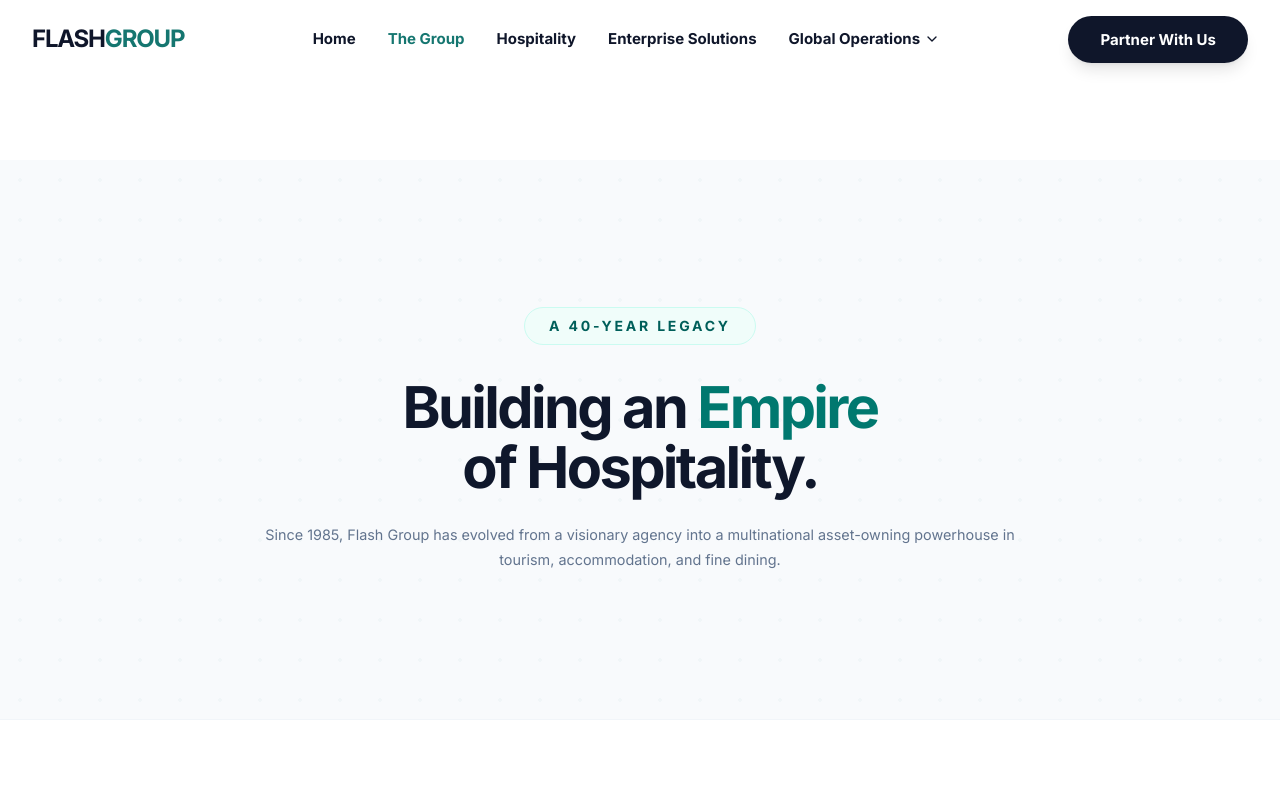
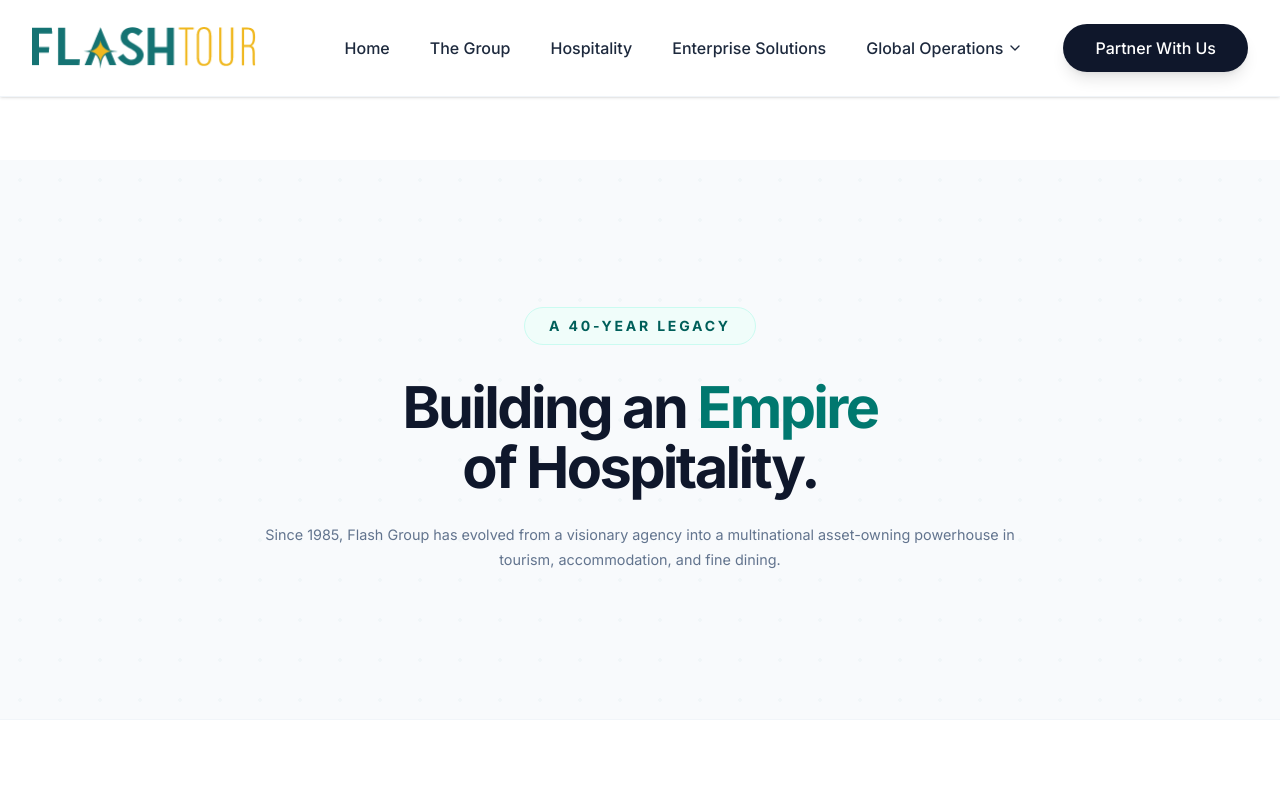
Before and after one commit to abanoubhanna-source/Flash-Tour-website, a Next.js app: page /about in a window 1280 px wide. Shown: the top 800 px of the page. Built offline with nearby package versions, Linux system fonts and the light colour scheme.

Commit message:
Fix services page with robust fallback data

```diff
--- a/src/components/Navbar.tsx
+++ b/src/components/Navbar.tsx
@@ -1,187 +1,59 @@
-// src/components/Navbar.tsx  (أو Header.tsx حسب اسم الملف عندك)
+// src/components/Navbar.tsx
 'use client';
 
-import { useState, useEffect } from 'react';
+import { useState } from 'react';
+import { motion, AnimatePresence } from 'framer-motion';
+import { Menu, X, ChevronDown } from 'lucide-react';
+import Image from 'next/image';
 import Link from 'next/link';
-import { usePathname } from 'next/navigation';
-import { Menu, X, ChevronDown } from 'lucide-react';
-import { motion, AnimatePresence } from 'framer-motion';
 
-export default function Navbar() {
-  const [isScrolled, setIsScrolled] = useState(false);
-  const [isMobileMenuOpen, setIsMobileMenuOpen] = useState(false);
-  const [isMobileDropdownOpen, setIsMobileDropdownOpen] = useState(false);
-  const pathname = usePathname();
-
-  // تأثير تغيير لون الناف بار مع السكرول
-  useEffect(() => {
-    const handleScroll = () => {
-      setIsScrolled(window.scrollY > 50);
-    };
-    window.addEventListener('scroll', handleScroll);
-    return () => window.removeEventListener('scroll', handleScroll);
-  }, []);
-
-  // الروابط الأساسية
-  const mainLinks = [
-    { name: 'Home', href: '/' },
-    { name: 'The Group', href: '/about' },
-    { name: 'Hospitality', href: '/hospitality' },
-    { name: 'Enterprise Solutions', href: '/services' },
-  ];
-
-  // روابط القائمة المنسدلة للعمليات العالمية
-  const globalOperationsLinks = [
+// تم تحديث المسميات والروابط لتوجيه المستخدم للصفحات الفرعية الصحيحة
+const operations = [
   { name: 'Egypt', href: '/destinations/egypt' },
   { name: 'United Arab Emirates', href: '/destinations/uae' },
   { name: 'Zanzibar', href: '/destinations/zanzibar' },
   { name: 'Italy', href: '/destinations/italy' },
-    { name: 'Morocco', href: '/destinations/morocco' }, // لو ضفت صفحة المغرب لاحقاً
+  { name: 'Morocco', href: '/destinations/morocco' },
 ];
 
+export default function Navbar() {
+  const [isMobileMenuOpen, setIsMobileMenuOpen] = useState(false);
+  const [isOperationsHovered, setIsOperationsHovered] = useState(false);
+
   return (
-    <header
-      className={`fixed top-0 left-0 right-0 z-50 transition-all duration-300 border-b ${
-        isScrolled
-          ? 'bg-white/90 backdrop-blur-md border-slate-200 py-3 shadow-sm'
-          : 'bg-[#eef2f3] md:bg-transparent border-transparent py-5'
-      }`}
-    >
-      <div className="max-w-[1400px] mx-auto px-6 lg:px-8 flex items-center justify-between">
+    <nav className="fixed top-0 left-0 w-full z-50 bg-white/80 backdrop-blur-xl border-b border-slate-100 shadow-sm">
+      <div className="max-w-[1400px] mx-auto px-6 lg:px-8">
+        <div className="flex justify-between items-center h-24">
 
-        {/* Logo */}
-        <Link href="/" className="relative z-50 flex items-center gap-2">
-          <span className={`text-2xl font-black font-en tracking-tighter ${isScrolled ? 'text-[#0F162A]' : 'text-[#0F162A]'}`}>
-            FLASH<span className="text-[#157670]">GROUP</span>
-          </span>
+          <Link href="/" className="flex-shrink-0 relative w-56 h-14 cursor-pointer">
+            <Image src="/images/logo.png" alt="Flash Group" fill className="object-contain object-left" priority />
           </Link>
 
-        {/* Desktop Navigation */}
-        <nav className="hidden lg:flex items-center gap-8">
-          {mainLinks.map((link) => (
-            <Link
-              key={link.name}
-              href={link.href}
-              className={`text-[15px] font-bold font-en transition-colors hover:text-[#157670] ${
-                pathname === link.href ? 'text-[#157670]' : 'text-[#0F162A]'
-              }`}
+          <div className="hidden md:flex items-center space-x-10">
+            <Link href="/" className="font-en text-slate-800 hover:text-teal-700 transition-colors font-medium">Home</Link>
+            <Link href="/about" className="font-en text-slate-800 hover:text-teal-700 transition-colors font-medium">The Group</Link>
+            <Link href="/hospitality" className="font-en text-slate-800 hover:text-teal-700 transition-colors font-medium">Hospitality</Link>
+            <Link href="/services" className="font-en text-slate-800 hover:text-teal-700 transition-colors font-medium">Enterprise Solutions</Link>
+
+            {/* Operations Dropdown */}
+            <div
+              className="relative h-24 flex items-center"
+              onMouseEnter={() => setIsOperationsHovered(true)}
+              onMouseLeave={() => setIsOperationsHovered(false)}
             >
-              {link.name}
+              <Link href="/destinations" className="font-en text-slate-800 hover:text-teal-700 transition-colors font-medium flex items-center gap-1">
+                Global Operations <ChevronDown className={`w-4 h-4 transition-transform ${isOperationsHovered ? 'rotate-180' : ''}`} />
               </Link>
-          ))}
-
-          {/* Global Operations Dropdown */}
-          <div className="relative group flex items-center h-full py-2">
-            <div className="flex items-center gap-1 cursor-pointer">
-              {/* الكلمة نفسها بتودي للصفحة الرئيسية للوجهات */}
-              <Link
-                href="/destinations"
-                className={`text-[15px] font-bold font-en transition-colors hover:text-[#157670] ${
-                  pathname.startsWith('/destinations') ? 'text-[#157670]' : 'text-[#0F162A]'
-                }`}
-              >
-                Global Operations
-              </Link>
-              {/* السهم بس للعرض وفتح القائمة */}
-              <ChevronDown className="w-4 h-4 text-[#0F162A] group-hover:text-[#157670] transition-transform duration-300 group-hover:rotate-180" />
-            </div>
-
-            {/* Dropdown Menu */}
-            <div className="absolute top-full left-0 mt-2 w-56 bg-white shadow-[0_20px_50px_rgba(0,0,0,0.1)] rounded-2xl overflow-hidden opacity-0 invisible group-hover:opacity-100 group-hover:visible transition-all duration-300 border border-slate-100 flex flex-col z-50 transform origin-top-left group-hover:translate-y-0 translate-y-2">
-              <div className="p-2 space-y-1">
-                {globalOperationsLinks.map((subLink) => (
-                  <Link
-                    key={subLink.name}
-                    href={subLink.href}
-                    className="block px-4 py-3 text-sm font-bold font-en text-slate-600 hover:text-[#157670] hover:bg-slate-50 rounded-xl transition-colors"
-                  >
-                    {subLink.name}
-                  </Link>
-                ))}
-              </div>
-            </div>
-          </div>
-        </nav>
-
-        {/* Partner With Us Button (Desktop) */}
-        <div className="hidden lg:block">
-          <Link
-            href="/contact"
-            className="bg-[#0F162A] text-white px-8 py-3.5 rounded-full font-bold font-en text-[15px] hover:bg-[#157670] transition-colors shadow-lg hover:shadow-xl"
-          >
-            Partner With Us
-          </Link>
-        </div>
-
-        {/* Mobile Menu Toggle */}
-        <button
-          className="lg:hidden relative z-50 text-[#0F162A] p-2"
-          onClick={() => setIsMobileMenuOpen(!isMobileMenuOpen)}
-        >
-          {isMobileMenuOpen ? <X className="w-6 h-6" /> : <Menu className="w-6 h-6" />}
-        </button>
-      </div>
-
-      {/* Mobile Navigation Menu */}
-      <AnimatePresence>
-        {isMobileMenuOpen && (
-          <motion.div
-            initial={{ opacity: 0, height: 0 }}
-            animate={{ opacity: 1, height: '100vh' }}
-            exit={{ opacity: 0, height: 0 }}
-            transition={{ duration: 0.3 }}
-            className="absolute top-full left-0 w-full bg-white shadow-2xl border-t border-slate-100 lg:hidden overflow-y-auto"
-          >
-            <div className="flex flex-col px-6 py-8 space-y-6">
-              {mainLinks.map((link) => (
-                <Link
-                  key={link.name}
-                  href={link.href}
-                  onClick={() => setIsMobileMenuOpen(false)}
-                  className={`text-2xl font-black font-en ${
-                    pathname === link.href ? 'text-[#157670]' : 'text-[#0F162A]'
-                  }`}
-                >
-                  {link.name}
-                </Link>
-              ))}
-
-              {/* Mobile Dropdown for Global Operations */}
-              <div className="flex flex-col">
-                <div className="flex items-center justify-between">
-                  <Link
-                    href="/destinations"
-                    onClick={() => setIsMobileMenuOpen(false)}
-                    className={`text-2xl font-black font-en ${
-                      pathname.startsWith('/destinations') ? 'text-[#157670]' : 'text-[#0F162A]'
-                    }`}
-                  >
-                    Global Operations
-                  </Link>
-                  <button
-                    onClick={() => setIsMobileDropdownOpen(!isMobileDropdownOpen)}
-                    className="p-2 bg-slate-50 rounded-full"
-                  >
-                    <ChevronDown className={`w-6 h-6 text-[#0F162A] transition-transform ${isMobileDropdownOpen ? 'rotate-180' : ''}`} />
-                  </button>
-                </div>
 
               <AnimatePresence>
-                  {isMobileDropdownOpen && (
+                {isOperationsHovered && (
                   <motion.div
-                      initial={{ opacity: 0, height: 0 }}
-                      animate={{ opacity: 1, height: 'auto' }}
-                      exit={{ opacity: 0, height: 0 }}
-                      className="flex flex-col pl-4 mt-4 border-l-2 border-slate-100 space-y-4 overflow-hidden"
+                    initial={{ opacity: 0, y: 15 }} animate={{ opacity: 1, y: 0 }} exit={{ opacity: 0, y: 15 }}
+                    className="absolute top-24 -left-8 w-60 bg-white shadow-2xl border border-slate-100 rounded-2xl overflow-hidden py-2"
                   >
-                      {globalOperationsLinks.map((subLink) => (
-                        <Link
-                          key={subLink.name}
-                          href={subLink.href}
-                          onClick={() => setIsMobileMenuOpen(false)}
-                          className="text-lg font-bold font-en text-slate-500 hover:text-[#157670]"
-                        >
-                          {subLink.name}
+                    {operations.map((op, idx) => (
+                      <Link key={idx} href={op.href} className="block px-6 py-3 text-slate-700 hover:bg-teal-50 hover:text-teal-700 font-en font-medium transition-colors">
+                        {op.name}
                       </Link>
                     ))}
                   </motion.div>
@@ -189,19 +61,32 @@ export default function Navbar() {
               </AnimatePresence>
             </div>
 
-              <div className="pt-8 border-t border-slate-100">
-                <Link
-                  href="/contact"
-                  onClick={() => setIsMobileMenuOpen(false)}
-                  className="flex items-center justify-center w-full bg-[#0F162A] text-white px-8 py-4 rounded-full font-bold font-en text-lg"
-                >
+            <Link href="/contact" className="font-en px-8 py-3 bg-slate-900 text-white rounded-full hover:bg-teal-700 transition-all shadow-lg font-medium">
               Partner With Us
             </Link>
           </div>
+
+          <div className="md:hidden flex items-center">
+            <button onClick={() => setIsMobileMenuOpen(!isMobileMenuOpen)} className="text-slate-900">
+              {isMobileMenuOpen ? <X className="w-8 h-8" /> : <Menu className="w-8 h-8" />}
+            </button>
           </div>
+        </div>
+      </div>
+
+      <AnimatePresence>
+        {isMobileMenuOpen && (
+          <motion.div initial={{ opacity: 0, height: 0 }} animate={{ opacity: 1, height: 'auto' }} exit={{ opacity: 0, height: 0 }} className="md:hidden bg-white border-b border-slate-100 px-6 py-6 flex flex-col space-y-4">
+            <Link href="/" onClick={() => setIsMobileMenuOpen(false)} className="text-slate-800 font-medium">Home</Link>
+            <Link href="/about" onClick={() => setIsMobileMenuOpen(false)} className="text-slate-800 font-medium">The Group</Link>
+            {/* تم إضافة Hospitality وتعديل المسميات لتطابق نسخة الديسكتوب */}
+            <Link href="/hospitality" onClick={() => setIsMobileMenuOpen(false)} className="text-slate-800 font-medium">Hospitality</Link>
+            <Link href="/services" onClick={() => setIsMobileMenuOpen(false)} className="text-slate-800 font-medium">Enterprise Solutions</Link>
+            <Link href="/destinations" onClick={() => setIsMobileMenuOpen(false)} className="text-slate-800 font-medium">Global Operations</Link>
+            <Link href="/contact" onClick={() => setIsMobileMenuOpen(false)} className="text-center px-6 py-3 bg-slate-900 text-white rounded-full font-medium">Partner With Us</Link>
           </motion.div>
         )}
       </AnimatePresence>
-    </header>
+    </nav>
   );
 }
```
Lines whose indentation alone changed are shown as unchanged.
